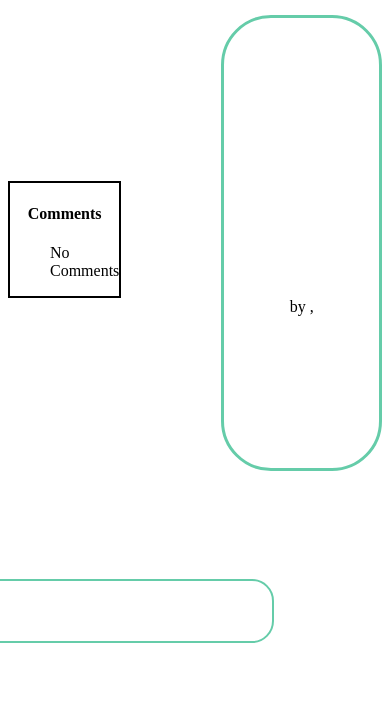
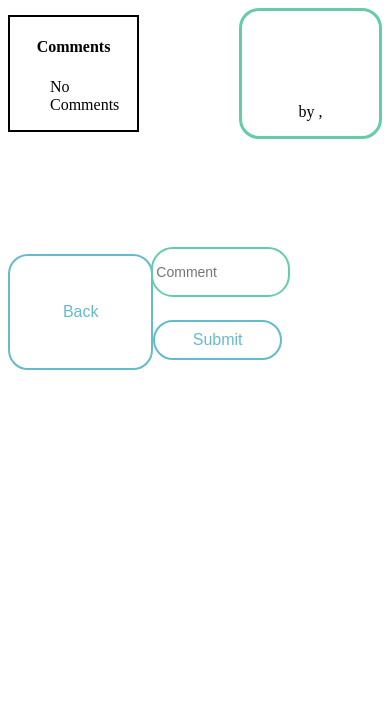
Before and after one commit to AumSahayata/Blog-Django, a Django app: template blog/templates/blog/post.html in a window 390 px wide. Shown: the top 725 px of the page. Run offline with Django 4.2, Linux system fonts and the light colour scheme; the template is opened without the code that fills it, so the values that code supplies are empty.

Commit message:
CSS changes

```diff
--- a/blog/templates/blog/post.html
+++ b/blog/templates/blog/post.html
@@ -5,77 +5,96 @@
 {% block css %}
 
 <style>
-    .box{
-        margin-top: 2%;
-        display: flex;
-        justify-content: center;
-        flex-direction: column;
+ .box {
+    margin-top: 5%;
     text-align: center;
-        width: 850px;
-        height: 450px;
-        border-radius: 50px;
+    width: 90%;
+    max-width: 600px; /* Adjust maximum width for responsiveness */
+    margin: 0 auto;
+    padding: 20px;
+    border-radius: 20px;
     border: solid 3px #65cca9;
 }
-    input{
-        padding: 5px;
-        width: 700px;
-        height: 50px;
+
+input {
+    padding: 10px;
+    width: 100%;
+    height: 40px;
     border: none;
-        margin: 10px;
+    margin: 10px 0;
     border-radius: 20px;
 }
-    .submit{
+
+.submit, .back {
     background-color: white;
-        font-size: 30px;
+    color: #65bbcc;
+    font-size: 18px;
     font-family: sans-serif;
     margin-top: 15px;
-        outline: solid 2px #65bbcc;
-        display: inline;
-        width: 200px;
+    width: 100%;
+    padding: 10px;
+    border: 2px solid #65bbcc;
+    border-radius: 20px;
+    cursor: pointer;
+    transition: background-color 0.3s;
 }
-    .submit:hover{
-        background-color:#65bbcc;
+
+.submit:hover, .back:hover {
+    background-color: #65bbcc;
+    color: white;
 }
-    .type{
-        font-size: 20px;
+
+.type {
+    font-size: 16px;
     outline: solid 2px #65cca9;
     font-family: sans-serif;
+    width: 100%;
+    padding: 5px;
+    border-radius: 20px;
+    transition: border 0.3s;
 }
-    .type:hover{
-        border: solid 4px #65cca9;
-    }
-    .type:focus {
-        border: solid 4px #65cca9;
+
+.type:hover, .type:focus {
+    border: solid 2px #65cca9;
     outline: none;
 }
-    h2{
+
+h2 {
     font-family: sans-serif;
-        font-size: 40px;
+    font-size: 24px;
 }
-    .text-area{
+
+.text-area {
     border-radius: 20px;
     outline: none;
     border: none;
     border-collapse: collapse;
+    width: 100%;
+    padding: 10px;
 }
-    .back{
-        background-color: white;
-        font-size: 30px;
-        font-family: sans-serif;
-        margin-top: 15px;
-        outline: solid 2px #65bbcc;
-        display: inline;
-        width: 200px;
-        padding: 5px;
-        height: 50px;
-        border: none;
-        margin: 20px;
-        border-radius: 20px;
-        margin-right: 200px;
+
+/* Media query for mobile devices */
+@media (max-width: 768px) {
+    .box {
+        padding: 15px;
     }
-    .back:hover{
-        background-color:#65bbcc;
+
+    .submit, .back {
+        font-size: 16px;
+        padding: 8px;
     }
+
+    .type {
+        font-size: 14px;
+        padding: 3px;
+    }
+
+    h2 {
+        font-size: 20px;
+    }
+}
+
+
 </style>
 
 {% endblock %}
```
Also changed, not shown: blog/templates/blog/index.html (+18 -0 lines), blog/templates/blog/my_posts.html (+20 -3 lines). Lines whose indentation alone changed are shown as unchanged.
